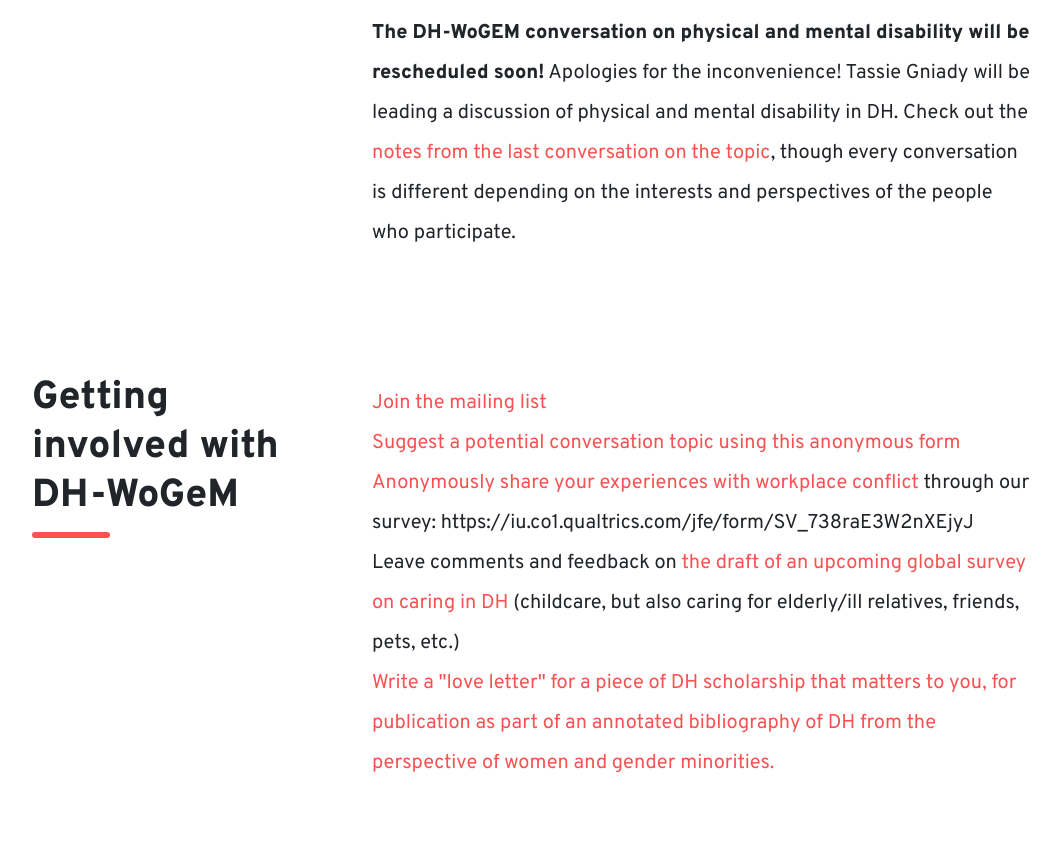
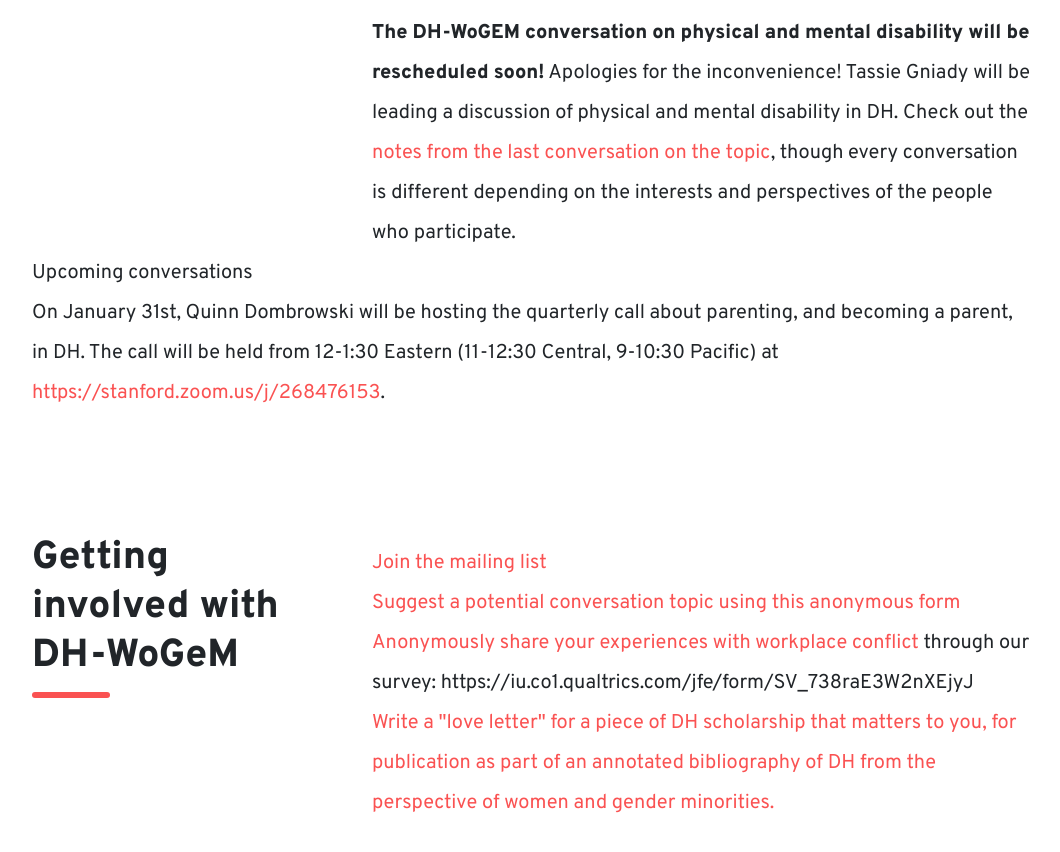
Before and after one commit to dh-wogem/dh-wogem.github.io, a Jekyll site: the page built from index.html, in a window 1280 px wide and 900 px high, scrolled down 1526 px. Shown: the top 852 px of the window, without its empty margins (108-1168 px from the left). Built offline with Jekyll 4.4.1, drawn with Linux system fonts in a browser that asks for light colours.

Commit message:
Update index.html
January conversation info

```diff
--- a/index.html
+++ b/index.html
@@ -27,6 +27,9 @@
 	<article><p><strong>The DH-WoGEM conversation on physical and mental disability will be rescheduled soon!</strong> Apologies for the inconvenience! Tassie Gniady will be leading a discussion of physical and mental disability in DH. Check out the <a href="http://www.dhwogem.org/disability" style="color: #fa5252;">notes from the last conversation on the topic</a>, though every conversation is different depending on the interests and perspectives of the people who participate.</p></article>
   </section>
 
+  <h2>Upcoming conversations</h2>
+  <p>On January 31st, Quinn Dombrowski will be hosting the quarterly call about parenting, and becoming a parent, in DH. The call will be held from 12-1:30 Eastern (11-12:30 Central, 9-10:30 Pacific) at <a style="color: #fa5252;" href="https://stanford.zoom.us/j/268476153">https://stanford.zoom.us/j/268476153</a>.</p>
+
   <section class="section">
     <h2 class="section-title">Getting involved with DH-WoGeM</h2>
     <article>
@@ -34,7 +37,6 @@
 			  <li><a href="https://listserv.neu.edu/cgi-bin/wa?A0=DH-WOGEM" style="color: #fa5252;">Join the mailing list</a></li>
 			  <li><a href="https://forms.gle/1WBBoyDhMWZ3rycb8" style="color: #fa5252;">Suggest a potential conversation topic using this anonymous form</a></li>
 			  <li><a style="color: #fa5252;" href="https://iu.co1.qualtrics.com/jfe/form/SV_738raE3W2nXEjyJ">Anonymously share your experiences with workplace conflict</a> through our survey: https://iu.co1.qualtrics.com/jfe/form/SV_738raE3W2nXEjyJ</li>
-			  <li>Leave comments and feedback on <a style="color: #fa5252;" href="https://docs.google.com/document/d/1_iCt1gCHjB__tQhWkvQchOu19lBq_uVh_XLQeIN_JVQ/edit?usp=sharing">the draft of an upcoming global survey on caring in DH</a> (childcare, but also caring for elderly/ill relatives, friends, pets, etc.)</li>
 			  <li><a style="color: #fa5252;" href="http://www.dhwogem.org/annotated-bibliography/">Write a "love letter" for a piece of DH scholarship that matters to you, for publication as part of an annotated bibliography of DH from the perspective of women and gender minorities.</li>
 		  	</ul>
 		  </p>
```
